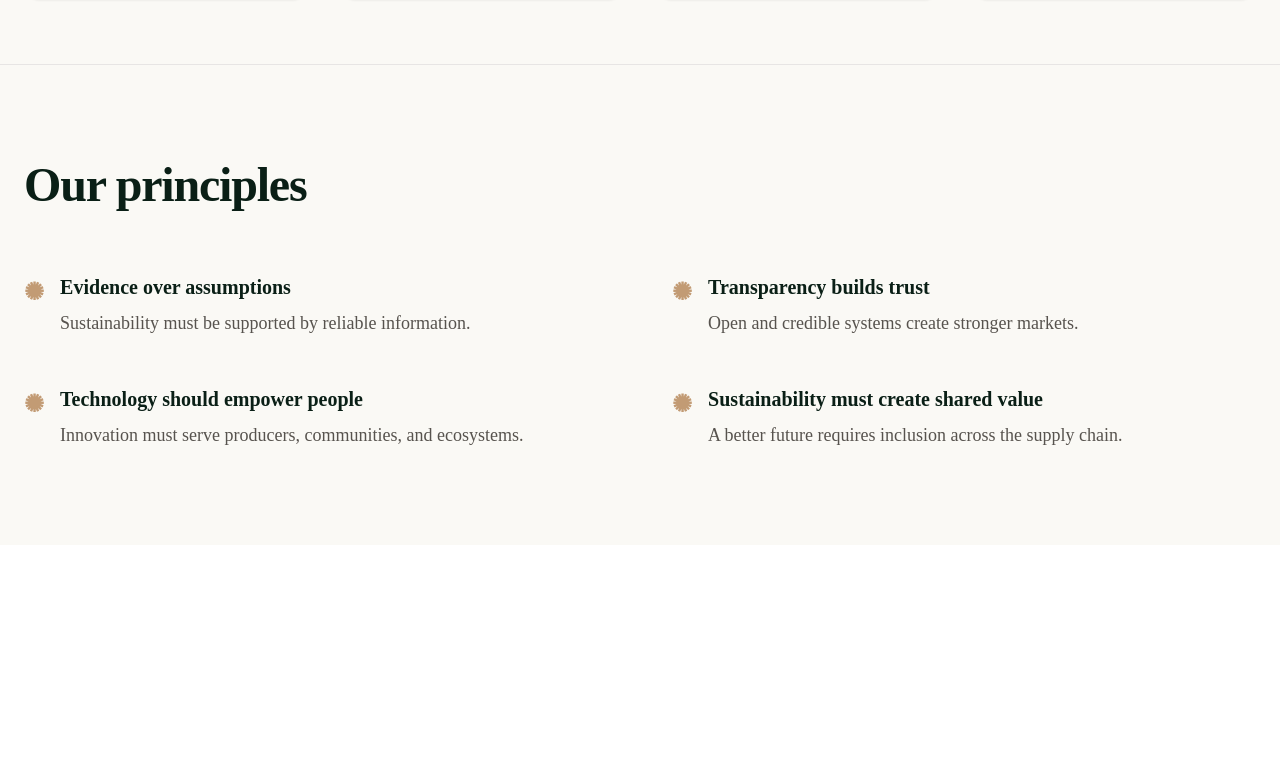
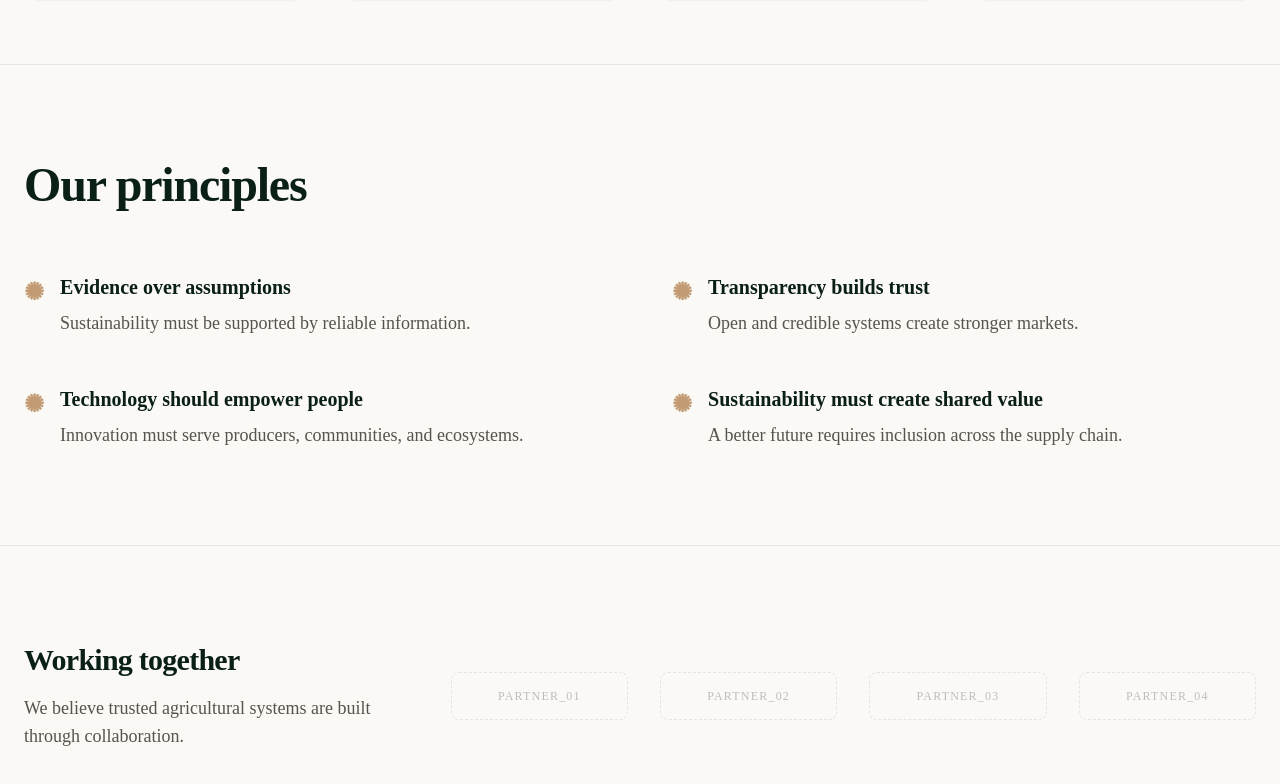
Before and after one commit to TEAM-VARDENT/Vardent, a Next.js app: page / in a window 1280 px wide. Shown: the part 1460-2244 px from the top of the page. Before the commit the page ends 2005 px from the top, so only its background shows below. Built offline with nearby package versions, Linux system fonts and the light colour scheme.

Commit message:
feat: implement working together collaboration block below principles

```diff
--- a/components/Hero.tsx
+++ b/components/Hero.tsx
@@ -88,7 +88,6 @@ export default function Hero() {
               key={index}
               className="group relative bg-white rounded-2xl overflow-hidden border border-stone-200 shadow-sm hover:shadow-xl transition-all duration-300 flex flex-col min-h-[460px] lg:h-[480px]"
             >
-              {/* Card Feature Image */}
               <div className="h-44 w-full overflow-hidden relative">
                 <img
                   src={item.image}
@@ -98,7 +97,6 @@ export default function Hero() {
                 <div className="absolute inset-0 bg-gradient-to-t from-black/20 to-transparent" />
               </div>
 
-              {/* Card Content Matrix */}
               <div className="p-6 flex-1 flex flex-col justify-between bg-white">
                 <div>
                   <h3 className="text-xl font-bold text-[#0A1F16] mb-3 leading-tight min-h-[56px] flex items-center">
@@ -137,6 +135,38 @@ export default function Hero() {
         </div>
       </section>
 
+      {/* 5. WORKING TOGETHER & TRUSTED LOGO MARQUEE */}
+      <section className="max-w-7xl mx-auto px-6 py-24 border-t border-stone-200">
+        <div className="grid grid-cols-1 lg:grid-cols-3 gap-12 items-center">
+
+          <div>
+            <h2 className="text-3xl font-black tracking-tight text-[#0A1F16] mb-4">
+              Working together
+            </h2>
+            <p className="text-stone-600 text-base md:text-lg font-normal leading-relaxed">
+              We believe trusted agricultural systems are built through collaboration.
+            </p>
+          </div>
+
+          {/* Institutional Partner Placeholder Framework */}
+          <div className="lg:col-span-2 grid grid-cols-2 sm:grid-cols-4 gap-8 items-center opacity-40 grayscale contrast-200">
+            <div className="h-12 border border-dashed border-stone-400 rounded-lg flex items-center justify-center text-xs font-mono tracking-widest text-stone-500 select-none">
+              PARTNER_01
+            </div>
+            <div className="h-12 border border-dashed border-stone-400 rounded-lg flex items-center justify-center text-xs font-mono tracking-widest text-stone-500 select-none">
+              PARTNER_02
+            </div>
+            <div className="h-12 border border-dashed border-stone-400 rounded-lg flex items-center justify-center text-xs font-mono tracking-widest text-stone-500 select-none">
+              PARTNER_03
+            </div>
+            <div className="h-12 border border-dashed border-stone-400 rounded-lg flex items-center justify-center text-xs font-mono tracking-widest text-stone-500 select-none">
+              PARTNER_04
+            </div>
+          </div>
+
+        </div>
+      </section>
+
     </div>
   );
 }
```
